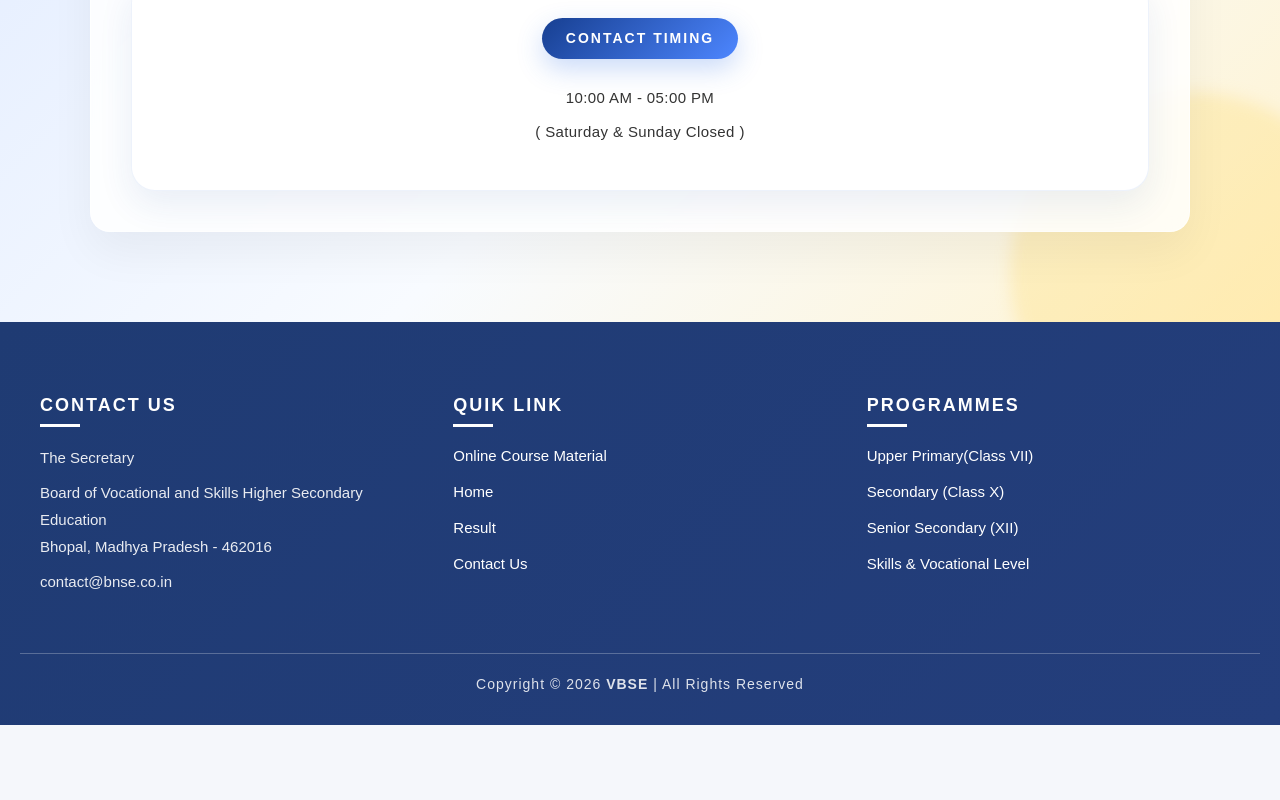
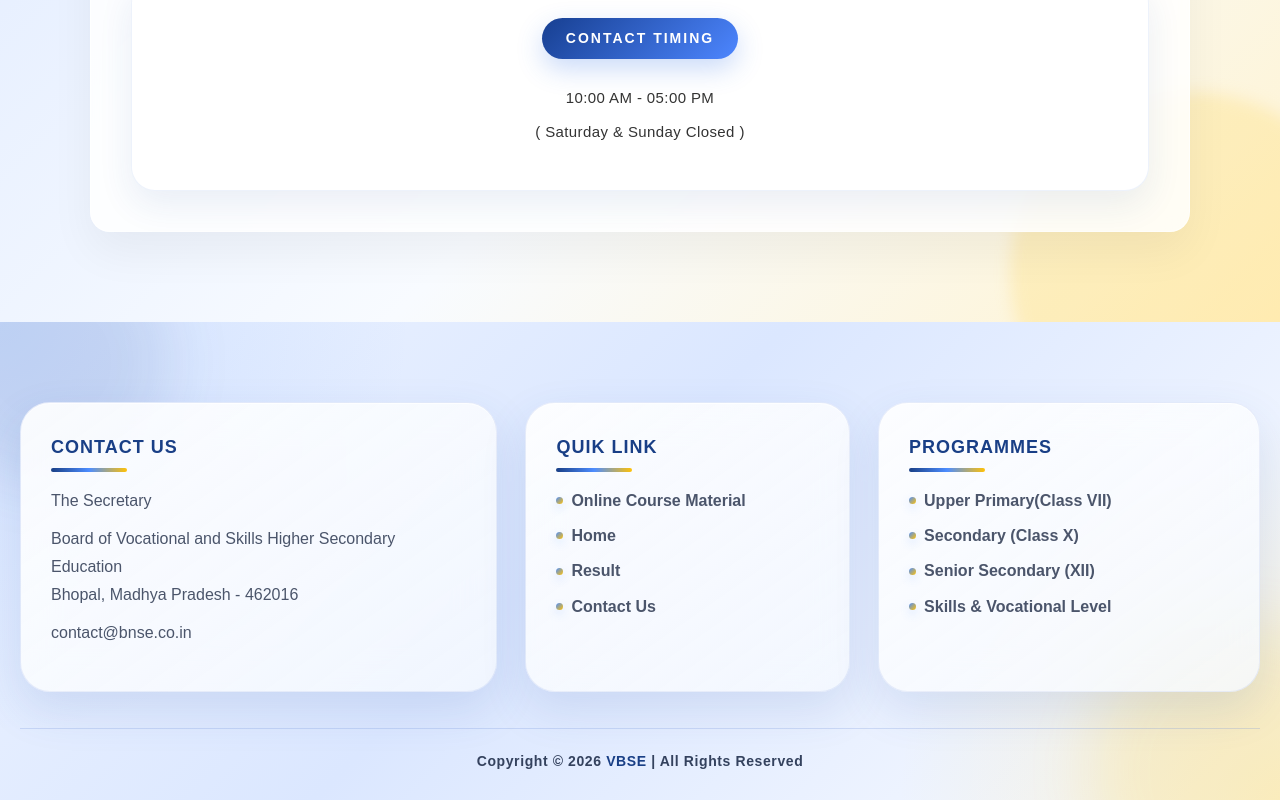
Before and after one commit to ranvijaysingh0741/ERP-SYSTEM, a React (Create React App) app in the folder frontend/: page / in a window 1280 px wide. Shown: the part 4324-5124 px from the top of the page. Before the commit the page ends 5049 px from the top, so only its background shows below. Built offline with nearby package versions, Linux system fonts and the light colour scheme.

Commit message:
Revamp footer styles with new layout and design

```diff
--- a/frontend/src/landing/components/Footer.css
+++ b/frontend/src/landing/components/Footer.css
@@ -1,49 +1,103 @@
+@import url('https://fonts.googleapis.com/css2?family=Josefin+Sans:wght@400;500;600;700&display=swap');
+
 .vms-footer {
-  background: linear-gradient(135deg, #1f3b73, #243e7c);
-  color: #ffffff;
-  padding: 70px 20px 30px;
-  font-family: "Segoe UI", sans-serif;
+  position: relative;
+  padding: 80px 20px 28px;
+  background:
+    radial-gradient(circle at top left, rgba(77, 141, 255, 0.18), transparent 30%),
+    radial-gradient(circle at bottom right, rgba(255, 193, 7, 0.16), transparent 28%),
+    linear-gradient(135deg, #eef4ff 0%, #dbe7ff 45%, #f9fbff 100%);
+  color: #34425e;
+  font-family: 'Josefin Sans', sans-serif;
+  overflow: hidden;
+}
+
+.vms-footer::before,
+.vms-footer::after {
+  content: "";
+  position: absolute;
+  border-radius: 50%;
+  z-index: 0;
+  filter: blur(30px);
+}
+
+.vms-footer::before {
+  width: 240px;
+  height: 240px;
+  background: rgba(25, 63, 134, 0.10);
+  top: -80px;
+  left: -70px;
+}
+
+.vms-footer::after {
+  width: 300px;
+  height: 300px;
+  background: rgba(255, 193, 7, 0.12);
+  right: -110px;
+  bottom: -120px;
 }
 
 .vms-footer-container {
-  max-width: 1200px;
-  margin: auto;
-  display: flex;
-  justify-content: space-between;
-  gap: 40px;
-  flex-wrap: wrap;
+  position: relative;
+  z-index: 1;
+  max-width: 1280px;
+  margin: 0 auto;
+  display: grid;
+  grid-template-columns: 1.25fr 0.85fr 1fr;
+  gap: 28px;
+  align-items: stretch;
 }
 
 /* Section */
 .vms-footer-section {
-  flex: 1;
-  min-width: 260px;
+  min-width: 0;
+  padding: 34px 30px;
+  border: 1px solid rgba(111, 145, 220, 0.14);
+  border-radius: 30px;
+  background: linear-gradient(145deg, rgba(255, 255, 255, 0.90), rgba(245, 249, 255, 0.82));
+  box-shadow:
+    0 18px 45px rgba(53, 92, 170, 0.13),
+    inset 0 1px 0 rgba(255, 255, 255, 0.72);
+  backdrop-filter: blur(18px);
+  -webkit-backdrop-filter: blur(18px);
+  transition: transform 0.3s ease, box-shadow 0.3s ease;
+}
+
+.vms-footer-section:hover {
+  transform: translateY(-4px);
+  box-shadow:
+    0 22px 52px rgba(53, 92, 170, 0.17),
+    inset 0 1px 0 rgba(255, 255, 255, 0.72);
 }
 
 .vms-footer-section h3 {
+  margin: 0 0 28px;
   font-size: 18px;
-  letter-spacing: 2px;
-  margin-bottom: 25px;
-  font-weight: 600;
+  letter-spacing: 1px;
+  line-height: 1.2;
+  color: #193f86;
+  font-weight: 700;
   position: relative;
 }
 
 .vms-footer-section h3::after {
   content: "";
-  width: 40px;
-  height: 3px;
-  background: #ffffff;
+  width: 76px;
+  height: 4px;
+  border-radius: 999px;
+  background: linear-gradient(90deg, #193f86, #4d8dff, #ffc107);
   position: absolute;
-  bottom: -8px;
+  bottom: -13px;
   left: 0;
 }
 
 /* Paragraph */
 .vms-footer-section p {
-  line-height: 1.8;
-  font-size: 15px;
-  opacity: 0.9;
-  margin-bottom: 8px;
+  margin: 0 0 10px;
+  line-height: 1.75;
+  font-size: 16px;
+  color: #4b556b;
+  font-weight: 500;
 }
 
 /* Lists */
@@ -54,41 +108,107 @@
 }
 
 .vms-footer-section ul li {
-  margin-bottom: 12px;
+  margin-bottom: 11px;
 }
 
 .vms-footer-section ul li a {
   text-decoration: none;
-  color: #ffffff;
-  font-size: 15px;
-  transition: all 0.3s ease;
+  color: #4b556b;
+  font-size: 16px;
+  font-weight: 600;
+  line-height: 1.35;
+  display: inline-flex;
+  align-items: center;
+  gap: 8px;
+  transition: color 0.3s ease, transform 0.3s ease;
+}
+
+.vms-footer-section ul li a::before {
+  content: "";
+  width: 7px;
+  height: 7px;
+  border-radius: 50%;
+  flex: 0 0 auto;
+  background: linear-gradient(135deg, #4d8dff, #ffc107);
+  box-shadow: 0 4px 10px rgba(77, 141, 255, 0.22);
 }
 
 .vms-footer-section ul li a:hover {
-  padding-left: 6px;
-  opacity: 0.8;
+  color: #193f86;
+  transform: translateX(5px);
 }
 
 /* Bottom copyright */
 .vms-footer-bottom {
+  position: relative;
+  z-index: 1;
+  max-width: 1280px;
   text-align: center;
-  margin-top: 50px;
-  padding-top: 20px;
-  border-top: 1px solid rgba(255, 255, 255, 0.3);
+  margin: 36px auto 0;
+  padding-top: 22px;
+  border-top: 1px solid rgba(111, 145, 220, 0.25);
   font-size: 14px;
-  letter-spacing: 1px;
-  opacity: 0.85;
+  letter-spacing: 0.6px;
+  color: #34425e;
+  font-weight: 600;
+}
+
+.vms-footer-bottom strong {
+  color: #193f86;
+  font-weight: 700;
 }
 
 /* Mobile Responsive */
+@media (max-width: 1024px) {
+  .vms-footer-container {
+    grid-template-columns: 1fr 1fr;
+  }
+
+  .vms-footer-section:first-child {
+    grid-column: 1 / -1;
+  }
+}
+
 @media (max-width: 768px) {
+  .vms-footer {
+    padding: 70px 14px 26px;
+  }
+
   .vms-footer-container {
-    flex-direction: column;
+    grid-template-columns: 1fr;
+    gap: 18px;
     text-align: center;
+  }
+
+  .vms-footer-section {
+    padding: 28px 20px;
+    border-radius: 22px;
+  }
+
+  .vms-footer-section h3 {
+    font-size: 17px;
   }
 
   .vms-footer-section h3::after {
     left: 50%;
     transform: translateX(-50%);
   }
+
+  .vms-footer-section p,
+  .vms-footer-section ul li a {
+    font-size: 15px;
+  }
+
+  .vms-footer-section ul li a {
+    justify-content: center;
+  }
+
+  .vms-footer-section ul li a:hover {
+    transform: translateY(-2px);
+  }
+
+  .vms-footer-bottom {
+    margin-top: 28px;
+    line-height: 1.6;
+  }
 }
```
